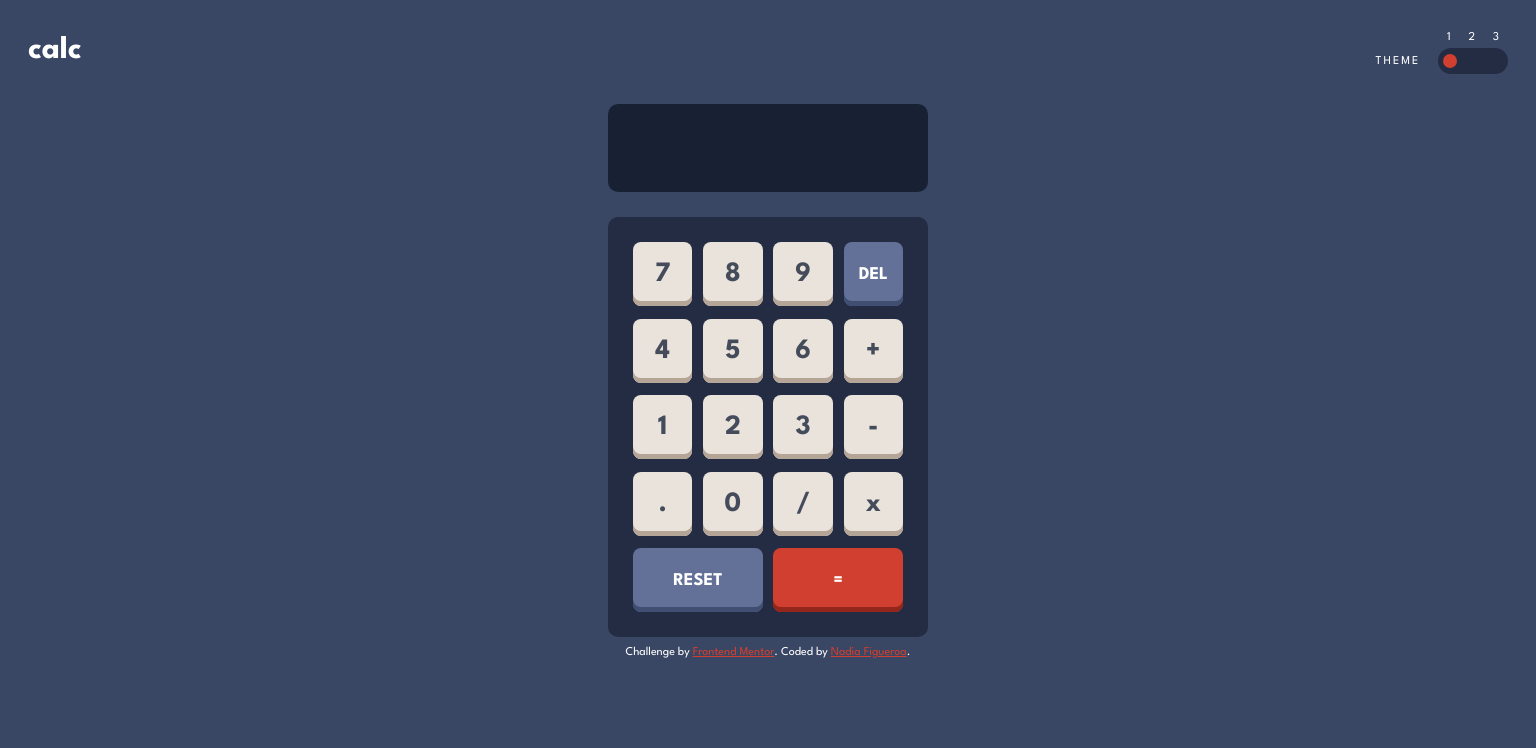
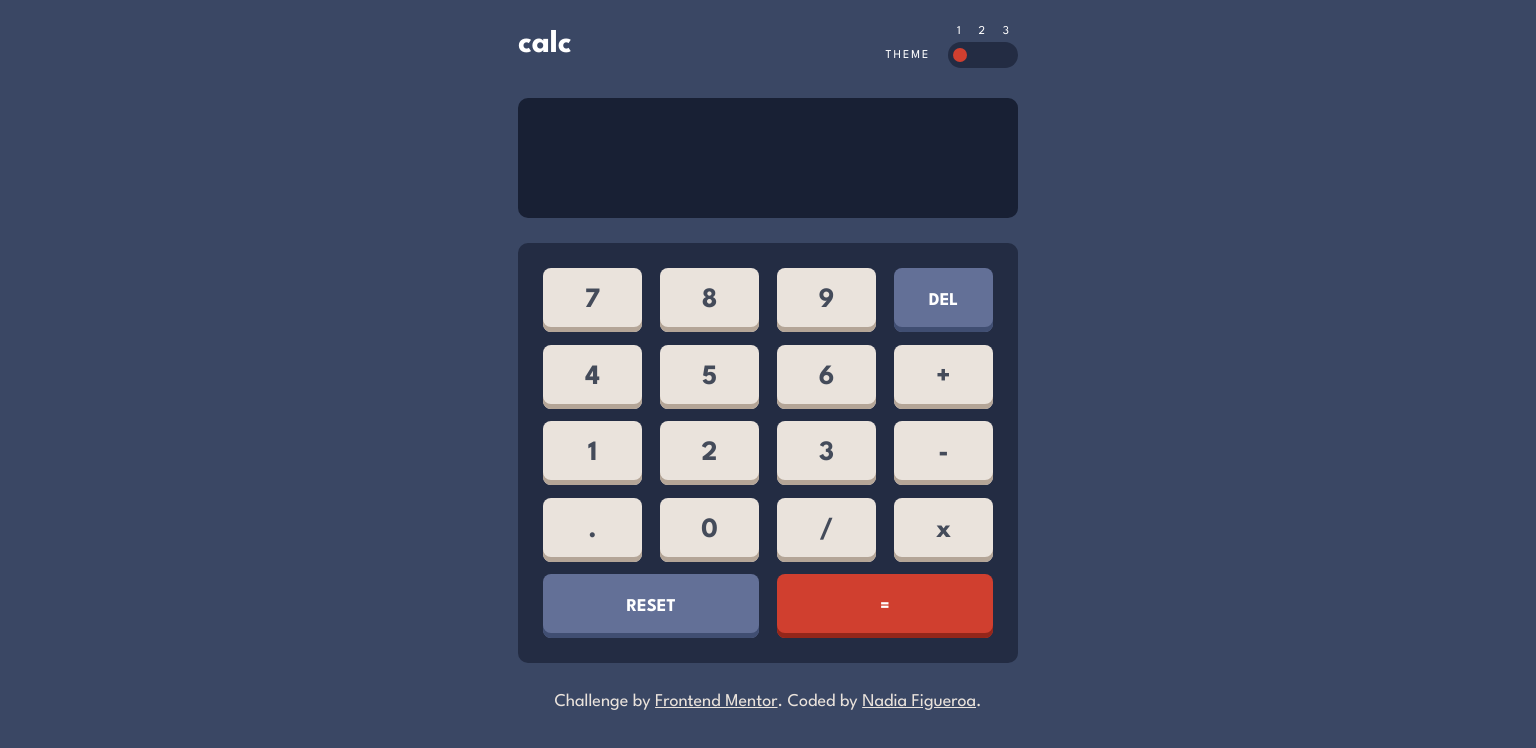
Before and after one commit to nadiafigo/calculator_app, a plain HTML site: page index.html in a window 1536 px wide. Drawn offline with Linux system fonts and the light colour scheme.

Commit message:
theme 1 desktop responsive design and active states

```diff
--- a/css/style.css
+++ b/css/style.css
@@ -15,10 +15,13 @@
     --1_Toggle-Keypad-Background: hsl(223, 31%, 20%);
     --1_ScreenBackground: hsl(224, 36%, 15%);
     --1_Special-Key-Background: hsl(225, 21%, 49%);
+    --1_Active-Special-Key: hsl(224, 19%, 54%);
     --1_Special-Key-Shadow: hsl(224, 28%, 35%);
     --1_Toggle_Equal-Key:hsl(6, 63%, 50%);
+    --1_Active-Equal-Key: hsl(6, 55%, 55%);
     --1_Equal-Key-Shadow: hsl(6, 70%, 34%);
     --1_Key-Background: hsl(30, 25%, 89%);
+    --1_Active-Key: hsl(30, 10%, 92%);
     --1_Key-Shadow: hsl(28, 16%, 65%);
     --1_Key-Text: hsl(221, 14%, 31%);
 
@@ -55,6 +58,9 @@ body {
     font-family: "League Spartan", sans-serif;
     background-color: var(--1_Main-Background);
 }
+
+
+/* ------------------------------------MOBILE-------------------------------- */
 
 header {
     display: flex;
@@ -135,8 +141,14 @@ header h1 {
     background-color: var(--1_ScreenBackground);
     width: 320px;
     height: 88px;
+    padding: 25px;
     border-radius: 10px;
+    color: white;
+    font-size: 40px;
+    font-weight: 700;
+    text-align: right;
 }
+
 
 .keypad {
     margin-top: 25px;
@@ -206,13 +218,36 @@ button {
     font-size: 18px;
 }
 
+/* --------------------Active States----------------------- */
 
+.key:active {
+    cursor: pointer;
+    background-color: var(--1_Active-Key);
+    box-shadow: inset 0 5px 0 0 var(--1_Toggle-Keypad-Background);
+    border: none;
+    font-size: 24px;
+}
 
+.spe-key:active {
+    cursor: pointer;
+    background-color: var(--1_Active-Special-Key);
+    box-shadow: inset 0 5px 0 0 var(--1_Toggle-Keypad-Background);
+    border: none;
+    font-size: 16px;
+}
 
+.equal-key:active {
+    cursor: pointer;
+    background-color: var(--1_Active-Equal-Key);
+    box-shadow: inset 0 5px 0 0 var(--1_Toggle-Keypad-Background);
+    border: none;
+    font-size: 16px;
+}
 
-
-
-
+.selected:active {
+    cursor: pointer;
+    background-color: var(--1_Active-Equal-Key);
+}
 
 
 .attribution {
@@ -222,9 +257,62 @@ button {
 }
 
 .attribution p {
-    color: white;
+    color: var(--1_Key-Background);
 }
 
 .attribution a {
+    color: var(--1_Key-Background) ;
+}
+
+.attribution a:active {
     color: var(--1_Toggle_Equal-Key) ;
 }
+
+
+/* -----------------------------------DESKTOP-------------------------------- */
+
+@media (min-width: 1300px) {
+
+    header {
+        width: 500px;
+        margin: 20px auto 30px auto;
+    }
+
+    .screen {
+        background-color: var(--1_ScreenBackground);
+        width: 500px;
+        height: 120px;
+        padding: 35px;
+        font-size: 50px;
+    }
+
+    .keypad {
+        width: 500px;
+    }
+
+
+    .attribution {
+        font-size: 18px;
+        text-align: center;
+        margin-top: 30px;
+    }
+
+    .attribution p {
+        color: var(--1_Key-Background);
+    }
+
+    .attribution a {
+        color: var(--1_Key-Background);
+    }
+
+    .attribution a:hover {
+        cursor: pointer;
+        color: var(--1_Toggle_Equal-Key)
+    }
+
+
+
+
+
+
+}
```
